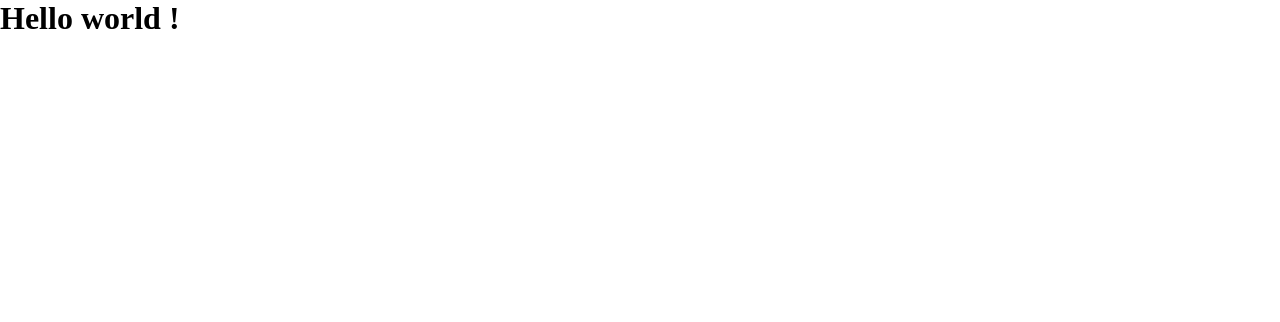
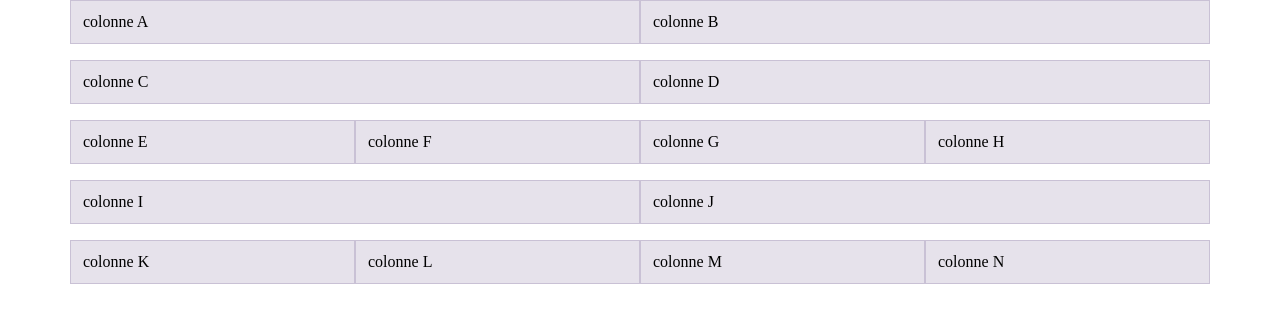
Before and after one commit to eikon-frontend-students/imd2-exercice-bootstrap-6-despairpanta, a website built with Parcel: page src/index.html in a window 1280 px wide. Built offline with nearby package versions, Linux system fonts and the light colour scheme.

Commit message:
rajout des colonnes

```diff
--- a/package.json
+++ b/package.json
@@ -30,6 +30,7 @@
     }
   },
   "devDependencies": {
+    "@parcel/transformer-sass": "^2.12.0",
     "parcel": "^2.12.0",
     "parcel-namer-rewrite": "^2.10.3-rc.2",
     "posthtml-extend": "^0.6.5",
@@ -37,5 +38,8 @@
     "posthtml-inline-svg": "^0.2.0",
     "rimraf": "^6.0.1",
     "sass": "^1.69.5"
+  },
+  "dependencies": {
+    "bootstrap": "^5.3.3"
   }
 }
--- a/src/index.html
+++ b/src/index.html
@@ -13,7 +13,36 @@
     <link rel="stylesheet" href="scss/main.scss" />
   </head>
   <body>
-    <h1>Hello world !</h1>
+    <div class="container">
+      <div class="row">
+        <div class="col">colonne A</div>
+        <div class="col">colonne B</div>
+      </div>
+
+      <div class="row">
+        <div class="col">colonne C</div>
+        <div class="col">colonne D</div>
+      </div>
+
+      <div class="row">
+        <div class="col">colonne E</div>
+        <div class="col">colonne F</div>
+        <div class="col">colonne G</div>
+        <div class="col">colonne H</div>
+      </div>
+
+      <div class="row">
+        <div class="col">colonne I</div>
+        <div class="col">colonne J</div>
+      </div>
+
+      <div class="row">
+        <div class="col">colonne K</div>
+        <div class="col">colonne L</div>
+        <div class="col">colonne M</div>
+        <div class="col">colonne N</div>
+      </div>
+    </div>
 
     <script src="js/main.js" type="module"></script>
   </body>
--- a/src/scss/main.scss
+++ b/src/scss/main.scss
@@ -12,3 +12,17 @@ img,
 video {
   display: block;
 }
+
+@import "bootstrap/scss/bootstrap-grid";
+
+.row + .row {
+  margin-top: 16px;
+}
+
+.row > .col,
+.row > [class^="col-"] {
+  padding-top: 12px;
+  padding-bottom: 12px;
+  background-color: rgba(86, 61, 124, 0.15);
+  border: 1px solid rgba(86, 61, 124, 0.2);
+}
```
Also changed, not shown: 1 other file.
